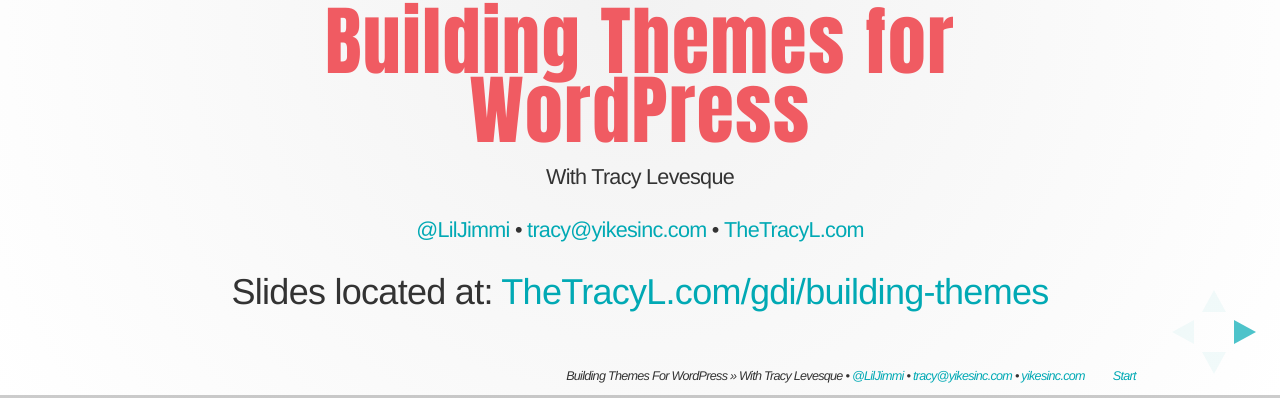
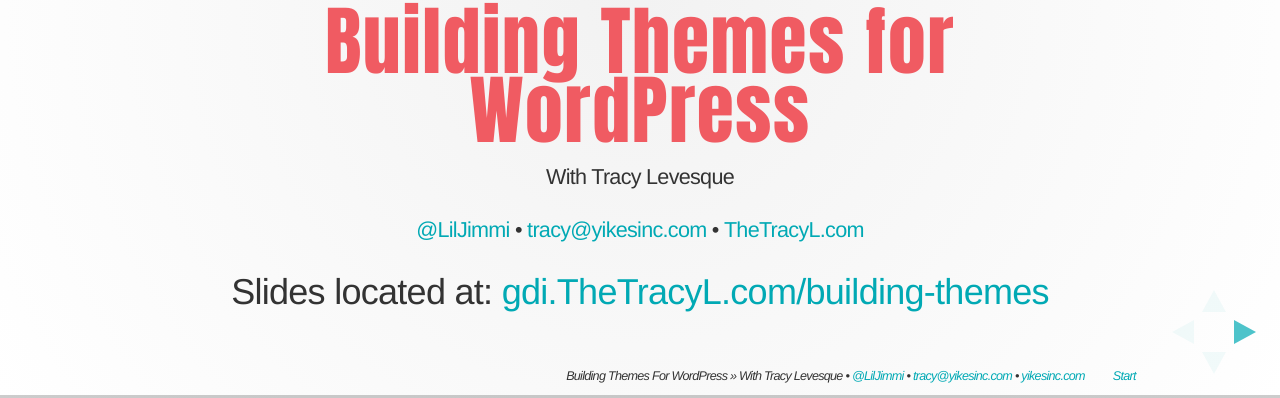
Before and after one commit to AnnMarieTorres/GDI-Building-WordPress-Themes, a website: page index.html in a window 1280 px wide. Shown: the part 402-800 px from the top of the page. Drawn offline with Linux system fonts and the light colour scheme.

Commit message:
Fixing link to slides

```diff
--- a/index.html
+++ b/index.html
@@ -52,7 +52,7 @@
 					</p>
 
 					<p>
-						Slides located at: <a href="http://thetracyl.com/gdi/building-themes">TheTracyL.com/gdi/building-themes</a>
+						Slides located at: <a href="http://gdi.thetracyl.com/building-themes">gdi.TheTracyL.com/building-themes</a>
 					</p>
 				</section>
 
```
